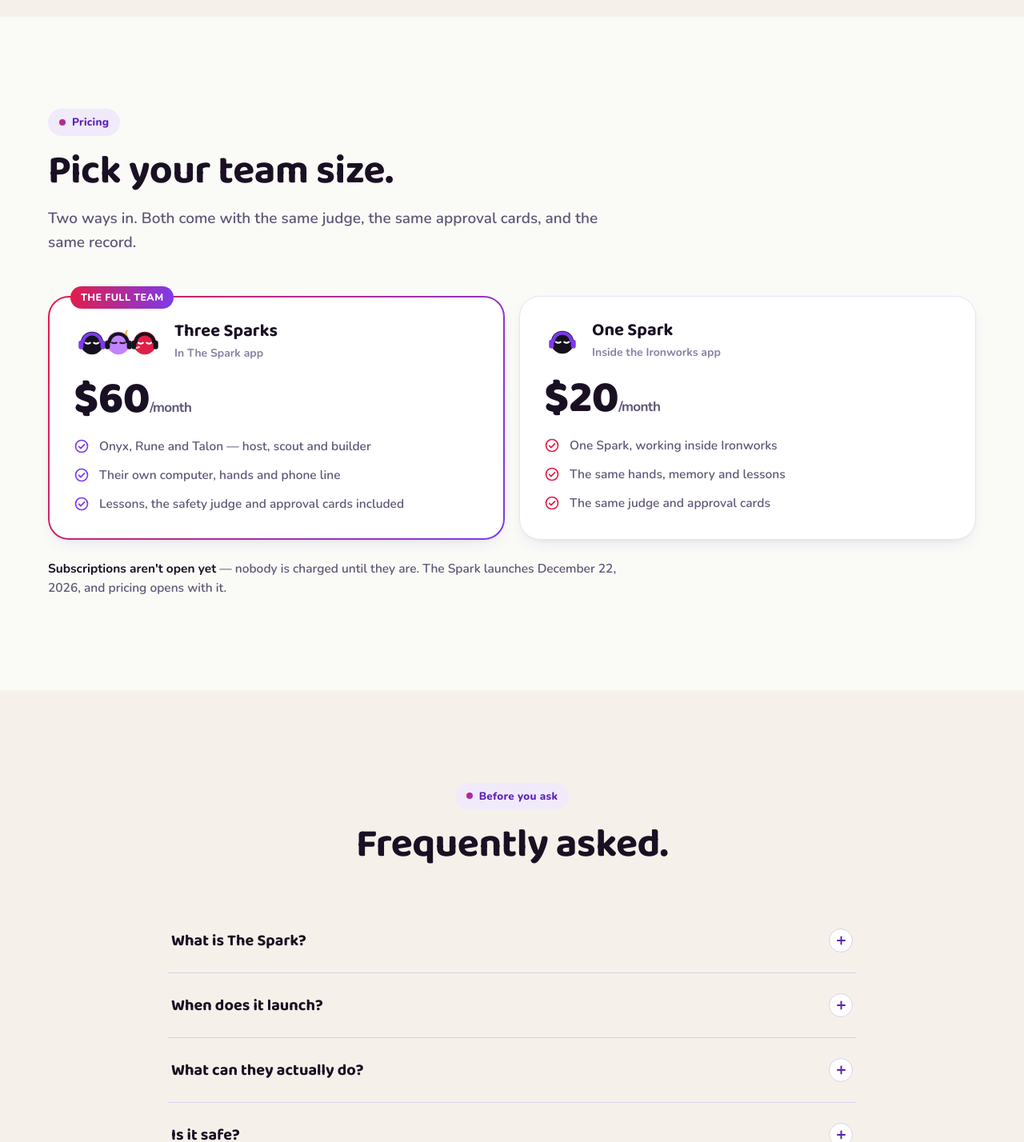
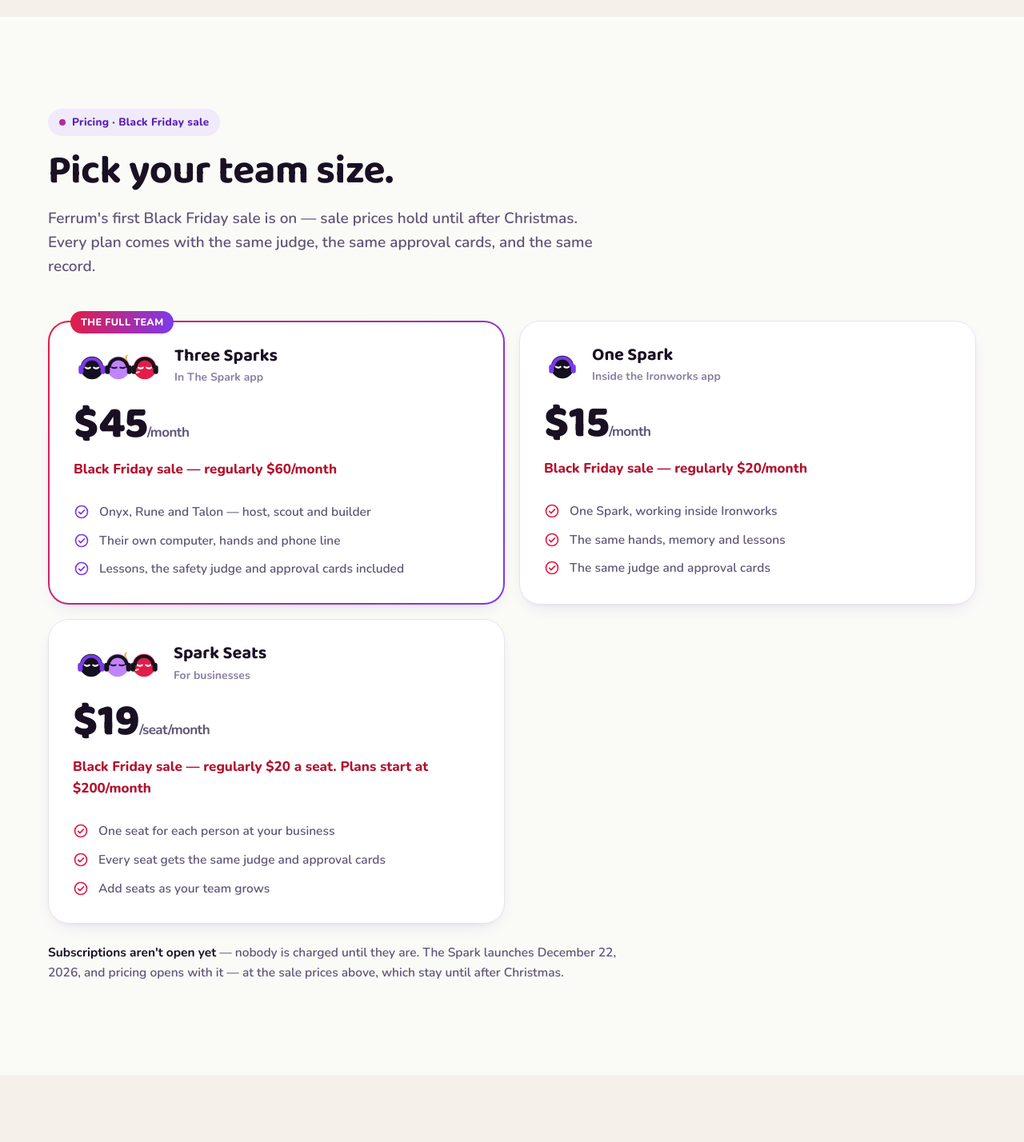
Before and after one commit to ferrumfoundry/the-spark, a plain HTML site: page docs/index.html in a window 1280 px wide. Shown: the part 5820-7248 px from the top of the page at 80% size. Drawn offline with nearby package versions, Linux system fonts and the light colour scheme.

Commit message:
Black Friday sale prices on the homepage: team 5 (reg 0), one Spark 5 (reg 0), Spark Seats 9/seat

```diff
--- a/docs/index.html
+++ b/docs/index.html
@@ -241,15 +241,16 @@
 <section id="pricing" aria-labelledby="price-h">
   <div class="wrap">
     <div class="sec-head reveal">
-      <span class="kicker">Pricing</span>
+      <span class="kicker">Pricing · Black Friday sale</span>
       <h2 id="price-h">Pick your team size.</h2>
-      <p class="lead">Two ways in. Both come with the same judge, the same approval cards, and the same record.</p>
+      <p class="lead">Ferrum's first Black Friday sale is on — sale prices hold until after Christmas. Every plan comes with the same judge, the same approval cards, and the same record.</p>
     </div>
     <div class="price-grid">
       <div class="plat plat--team reveal" style="--i:0">
         <span class="plat__tag">The full team</span>
         <div class="plat__h"><span class="faces"><img class="face" src="assets/onyx.svg" alt="" width="46" height="46"><img class="face" src="assets/rune.svg" alt="" width="46" height="46"><img class="face" src="assets/talon.svg" alt="" width="46" height="46"></span><div><h3>Three Sparks</h3><small>In The Spark app</small></div></div>
-        <p class="price">$60<small>/month</small></p>
+        <p class="price">$45<small>/month</small></p>
+        <p style="margin:-4px 0 10px;font-weight:800;color:#B3122E">Black Friday sale — regularly $60/month</p>
         <ul>
           <li><svg viewBox="0 0 24 24" fill="none" stroke="currentColor" stroke-width="2" stroke-linecap="round" stroke-linejoin="round" aria-hidden="true" focusable="false"><circle cx="12" cy="12" r="9"/><path d="m8 12.5 2.6 2.6L16.2 9.5"/></svg>Onyx, Rune and Talon — host, scout and builder</li>
           <li><svg viewBox="0 0 24 24" fill="none" stroke="currentColor" stroke-width="2" stroke-linecap="round" stroke-linejoin="round" aria-hidden="true" focusable="false"><circle cx="12" cy="12" r="9"/><path d="m8 12.5 2.6 2.6L16.2 9.5"/></svg>Their own computer, hands and phone line</li>
@@ -258,15 +259,26 @@
       </div>
       <div class="plat reveal" style="--i:1">
         <div class="plat__h"><span class="faces"><img class="face" src="assets/onyx.svg" alt="" width="46" height="46"></span><div><h3>One Spark</h3><small>Inside the Ironworks app</small></div></div>
-        <p class="price">$20<small>/month</small></p>
+        <p class="price">$15<small>/month</small></p>
+        <p style="margin:-4px 0 10px;font-weight:800;color:#B3122E">Black Friday sale — regularly $20/month</p>
         <ul>
           <li><svg viewBox="0 0 24 24" fill="none" stroke="currentColor" stroke-width="2" stroke-linecap="round" stroke-linejoin="round" aria-hidden="true" focusable="false"><circle cx="12" cy="12" r="9"/><path d="m8 12.5 2.6 2.6L16.2 9.5"/></svg>One Spark, working inside Ironworks</li>
           <li><svg viewBox="0 0 24 24" fill="none" stroke="currentColor" stroke-width="2" stroke-linecap="round" stroke-linejoin="round" aria-hidden="true" focusable="false"><circle cx="12" cy="12" r="9"/><path d="m8 12.5 2.6 2.6L16.2 9.5"/></svg>The same hands, memory and lessons</li>
           <li><svg viewBox="0 0 24 24" fill="none" stroke="currentColor" stroke-width="2" stroke-linecap="round" stroke-linejoin="round" aria-hidden="true" focusable="false"><circle cx="12" cy="12" r="9"/><path d="m8 12.5 2.6 2.6L16.2 9.5"/></svg>The same judge and approval cards</li>
         </ul>
       </div>
+      <div class="plat reveal" style="--i:2">
+        <div class="plat__h"><span class="faces"><img class="face" src="assets/onyx.svg" alt="" width="46" height="46"><img class="face" src="assets/rune.svg" alt="" width="46" height="46"><img class="face" src="assets/talon.svg" alt="" width="46" height="46"></span><div><h3>Spark Seats</h3><small>For businesses</small></div></div>
+        <p class="price">$19<small>/seat/month</small></p>
+        <p style="margin:-4px 0 10px;font-weight:800;color:#B3122E">Black Friday sale — regularly $20 a seat. Plans start at $200/month</p>
+        <ul>
+          <li><svg viewBox="0 0 24 24" fill="none" stroke="currentColor" stroke-width="2" stroke-linecap="round" stroke-linejoin="round" aria-hidden="true" focusable="false"><circle cx="12" cy="12" r="9"/><path d="m8 12.5 2.6 2.6L16.2 9.5"/></svg>One seat for each person at your business</li>
+          <li><svg viewBox="0 0 24 24" fill="none" stroke="currentColor" stroke-width="2" stroke-linecap="round" stroke-linejoin="round" aria-hidden="true" focusable="false"><circle cx="12" cy="12" r="9"/><path d="m8 12.5 2.6 2.6L16.2 9.5"/></svg>Every seat gets the same judge and approval cards</li>
+          <li><svg viewBox="0 0 24 24" fill="none" stroke="currentColor" stroke-width="2" stroke-linecap="round" stroke-linejoin="round" aria-hidden="true" focusable="false"><circle cx="12" cy="12" r="9"/><path d="m8 12.5 2.6 2.6L16.2 9.5"/></svg>Add seats as your team grows</li>
+        </ul>
+      </div>
     </div>
-    <p class="price-note reveal"><b>Subscriptions aren't open yet</b> — nobody is charged until they are. The Spark launches December 22, 2026, and pricing opens with it.</p>
+    <p class="price-note reveal"><b>Subscriptions aren't open yet</b> — nobody is charged until they are. The Spark launches December 22, 2026, and pricing opens with it — at the sale prices above, which stay until after Christmas.</p>
   </div>
 </section>
 
```
